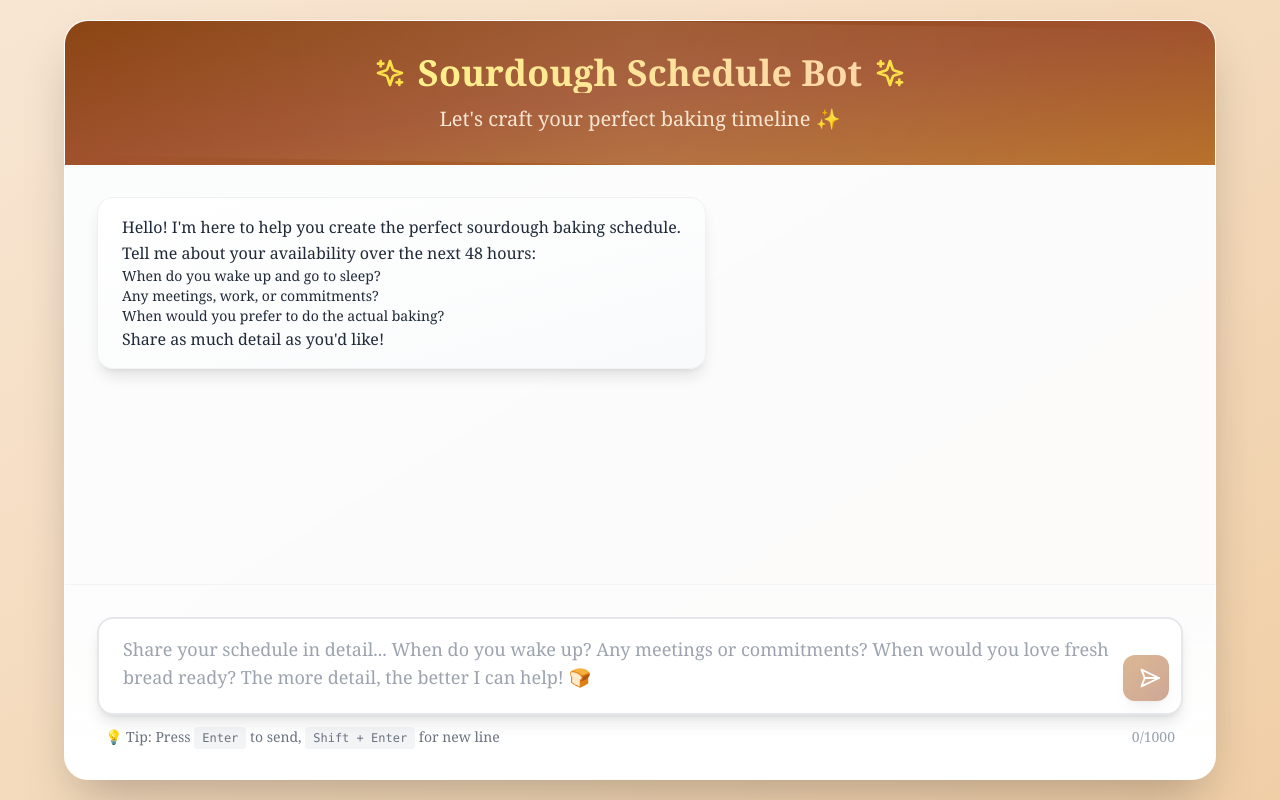
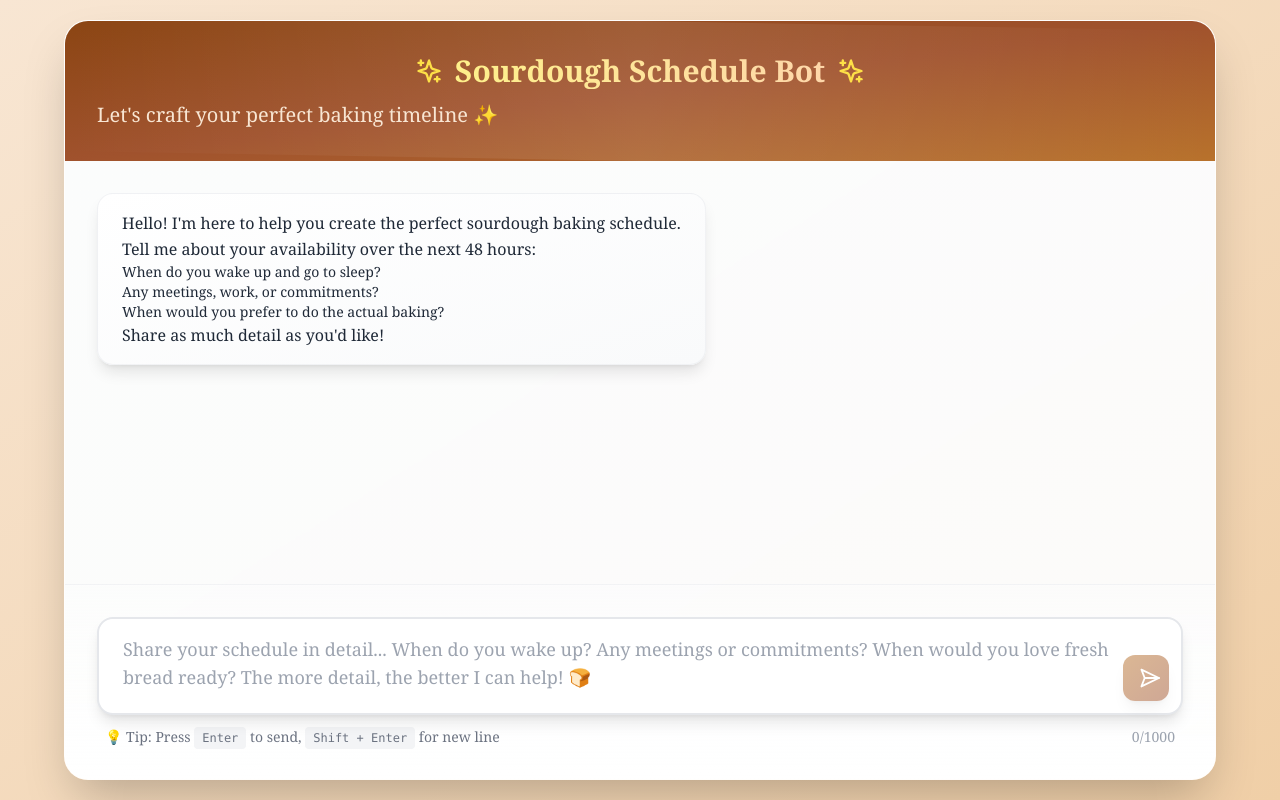
Before and after one commit to abbydulski/sourdough-bot, a Next.js app: page / in a window 1280 px wide. Built offline with nearby package versions, Linux system fonts and the light colour scheme.

Commit message:
Sleek UI upgrade with massive text input2

```diff
--- a/components/Chat.js
+++ b/components/Chat.js
@@ -1,10 +1,10 @@
 import { useState, useRef, useEffect } from 'react'
-import { Send, Sparkles } from 'lucide-react'
+import { Send, Sparkles, Sun, Moon } from 'lucide-react'
 import Message from './Message'
 import ScheduleDisplay from './ScheduleDisplay'
 import useChat from '../hooks/useChat'
 
-export default function Chat() {
+export default function Chat({ theme = 'light', setTheme }) {
   const [inputValue, setInputValue] = useState('')
   const messagesEndRef = useRef(null)
   const textareaRef = useRef(null)
@@ -47,36 +47,53 @@ export default function Chat() {
   }
 
   return (
-    <div className="w-full max-w-6xl h-[95vh] bg-white/95 backdrop-blur-sm rounded-3xl shadow-2xl border border-white/20 flex flex-col overflow-hidden">
+    <div className={`w-full max-w-6xl h-[95vh] backdrop-blur-sm rounded-3xl shadow-2xl border flex flex-col overflow-hidden ${theme === 'dark' ? 'bg-stone-900/90 border-stone-800' : 'bg-white/95 border-white/20'}`}>
       {/* Header */}
-      <div className="bg-gradient-to-br from-sourdough-800 via-sourdough-700 to-sourdough-600 text-white p-8 text-center relative overflow-hidden">
+      <div className={`text-white p-8 relative overflow-hidden ${theme === 'dark' ? 'bg-gradient-to-br from-stone-950 via-stone-900 to-stone-800' : 'bg-gradient-to-br from-sourdough-800 via-sourdough-700 to-sourdough-600'}`}>
         <div className="absolute inset-0 bg-gradient-to-r from-transparent via-white/10 to-transparent skew-y-1"></div>
         <div className="relative">
-          <div className="flex items-center justify-center gap-3 mb-3">
-            <Sparkles className="text-yellow-300" size={32} />
-            <h1 className="text-4xl font-bold bg-gradient-to-r from-yellow-200 to-orange-200 bg-clip-text text-transparent">
-              Sourdough Schedule Bot
-            </h1>
-            <Sparkles className="text-yellow-300" size={32} />
+          <div className="flex items-center justify-between mb-3">
+            <div className="flex-1" />
+            <div className="flex items-center justify-center gap-3">
+              <Sparkles className="text-yellow-300" size={28} />
+              <h1 className="text-3xl font-bold bg-gradient-to-r from-yellow-200 to-orange-200 bg-clip-text text-transparent">
+                Sourdough Schedule Bot
+              </h1>
+              <Sparkles className="text-yellow-300" size={28} />
+            </div>
+            <div className="flex-1 flex justify-end">
+              {setTheme && (
+                <button
+                  type="button"
+                  onClick={() => setTheme(theme === 'dark' ? 'light' : 'dark')}
+                  className={`inline-flex items-center gap-2 rounded-xl px-3 py-2 text-sm font-medium shadow-lg transition-all duration-200 ${theme === 'dark' ? 'bg-stone-800/80 hover:bg-stone-700 text-stone-100 border border-stone-700' : 'bg-white/20 hover:bg-white/30 text-white border border-white/30'}`}
+                  aria-label="Toggle theme"
+                >
+                  {theme === 'dark' ? <Sun size={18} /> : <Moon size={18} />}
+                  {theme === 'dark' ? 'Light' : 'Dark'}
+                </button>
+              )}
+            </div>
           </div>
-          <p className="text-sourdough-100 text-xl font-medium">Let's craft your perfect baking timeline ✨</p>
+          <p className={`text-xl font-medium ${theme === 'dark' ? 'text-stone-200' : 'text-sourdough-100'}`}>Let's craft your perfect baking timeline ✨</p>
         </div>
       </div>
 
       {/* Messages */}
-      <div className="flex-1 overflow-y-auto p-8 space-y-6 bg-gradient-to-br from-slate-50/50 to-stone-50/50">
+      <div className={`flex-1 overflow-y-auto p-8 space-y-6 ${theme === 'dark' ? 'bg-gradient-to-br from-stone-950/60 to-stone-900/60' : 'bg-gradient-to-br from-slate-50/50 to-stone-50/50'}`}>
         {messages.map((message, index) => (
           <Message
             key={index}
             message={message}
             isFirst={index === 0}
+            theme={theme}
           />
         ))}
 
         {isTyping && (
           <div className="flex justify-start">
-            <div className="bg-gradient-to-r from-gray-100 to-gray-50 rounded-2xl px-6 py-4 shadow-lg border border-gray-200/50">
-              <div className="text-gray-600 font-medium">
+            <div className={`${theme === 'dark' ? 'bg-gradient-to-r from-stone-800 to-stone-700 border-stone-700' : 'bg-gradient-to-r from-gray-100 to-gray-50 border-gray-200/50'} rounded-2xl px-6 py-4 shadow-lg border`}>
+              <div className={`${theme === 'dark' ? 'text-stone-200' : 'text-gray-600'} font-medium`}>
                 <span className="typing-dots">Crafting your schedule</span>
               </div>
             </div>
@@ -86,16 +103,16 @@ export default function Chat() {
       </div>
 
       {/* Input */}
-      <div className="p-8 bg-gradient-to-t from-white to-gray-50/50 border-t border-gray-200/50">
+      <div className={`p-8 border-t ${theme === 'dark' ? 'bg-gradient-to-t from-stone-900 to-stone-800/60 border-stone-700' : 'bg-gradient-to-t from-white to-gray-50/50 border-gray-200/50'}`}>
         <form onSubmit={handleSubmit} className="relative">
-          <div className="relative bg-white rounded-2xl shadow-lg border-2 border-gray-200 focus-within:border-sourdough-500 focus-within:shadow-xl transition-all duration-300">
+          <div className={`relative rounded-2xl shadow-lg border-2 transition-all duration-300 ${theme === 'dark' ? 'bg-stone-800/80 border-stone-700 focus-within:border-sourdough-500 focus-within:shadow-xl' : 'bg-white border-gray-200 focus-within:border-sourdough-500 focus-within:shadow-xl'}`}>
             <textarea
               ref={textareaRef}
               value={inputValue}
               onChange={(e) => setInputValue(e.target.value)}
               onKeyPress={handleKeyPress}
               placeholder="Share your schedule in detail... When do you wake up? Any meetings or commitments? When would you love fresh bread ready? The more detail, the better I can help! 🍞"
-              className="w-full px-6 py-4 pr-16 text-lg resize-none border-none rounded-2xl focus:outline-none placeholder-gray-400 min-h-[60px] max-h-[120px]"
+              className={`w-full px-6 py-4 pr-16 text-lg resize-none border-none rounded-2xl focus:outline-none min-h-[60px] max-h-[120px] ${theme === 'dark' ? 'bg-transparent text-stone-100 placeholder-stone-400' : 'placeholder-gray-400'}`}
               maxLength={1000}
               rows={1}
             />
@@ -109,10 +126,10 @@ export default function Chat() {
           </div>
 
           <div className="flex justify-between items-center mt-3 px-2">
-            <p className="text-sm text-gray-500">
+            <p className={`text-sm ${theme === 'dark' ? 'text-stone-300' : 'text-gray-500'}`}>
               💡 Tip: Press <kbd className="px-2 py-1 bg-gray-100 rounded text-xs">Enter</kbd> to send, <kbd className="px-2 py-1 bg-gray-100 rounded text-xs">Shift + Enter</kbd> for new line
             </p>
-            <p className="text-sm text-gray-400">
+            <p className={`text-sm ${theme === 'dark' ? 'text-stone-400' : 'text-gray-400'}`}>
               {inputValue.length}/1000
             </p>
           </div>
--- a/pages/_app.js
+++ b/pages/_app.js
@@ -1,5 +1,26 @@
 import '../styles/globals.css'
+import { useEffect, useState } from 'react'
 
 export default function App({ Component, pageProps }) {
-  return <Component {...pageProps} />
+  const [theme, setTheme] = useState('light')
+
+  useEffect(() => {
+    const stored = typeof window !== 'undefined' ? window.localStorage.getItem('theme') : null
+    const preferred = stored || (typeof window !== 'undefined' && window.matchMedia && window.matchMedia('(prefers-color-scheme: dark)').matches ? 'dark' : 'light')
+    setTheme(preferred)
+    const root = document.documentElement
+    if (preferred === 'dark') root.classList.add('dark')
+    else root.classList.remove('dark')
+  }, [])
+
+  useEffect(() => {
+    const root = document.documentElement
+    if (theme === 'dark') root.classList.add('dark')
+    else root.classList.remove('dark')
+    if (typeof window !== 'undefined') {
+      window.localStorage.setItem('theme', theme)
+    }
+  }, [theme])
+
+  return <Component {...pageProps} theme={theme} setTheme={setTheme} />
 }
--- a/tailwind.config.js
+++ b/tailwind.config.js
@@ -1,5 +1,6 @@
 /** @type {import('tailwindcss').Config} */
 module.exports = {
+    darkMode: 'class',
     content: [
       './pages/**/*.{js,ts,jsx,tsx,mdx}',
       './components/**/*.{js,ts,jsx,tsx,mdx}',
```
